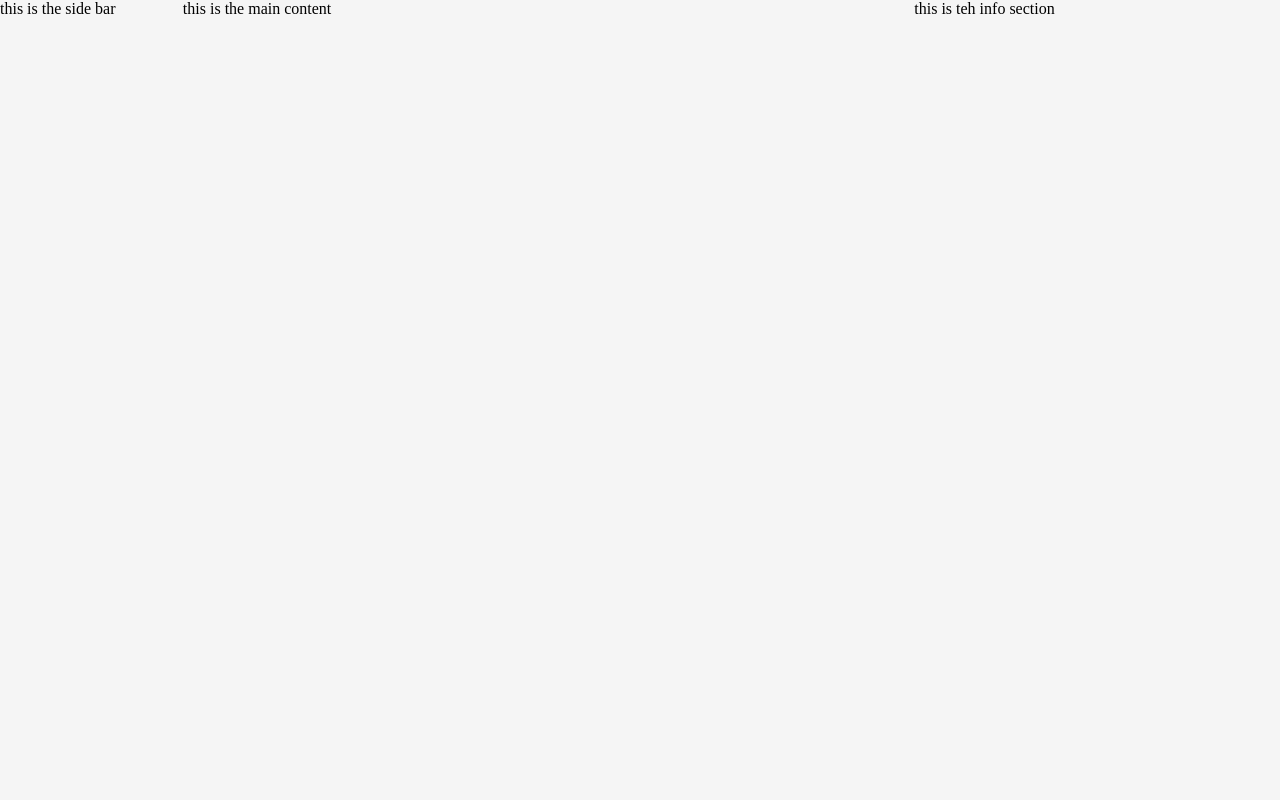
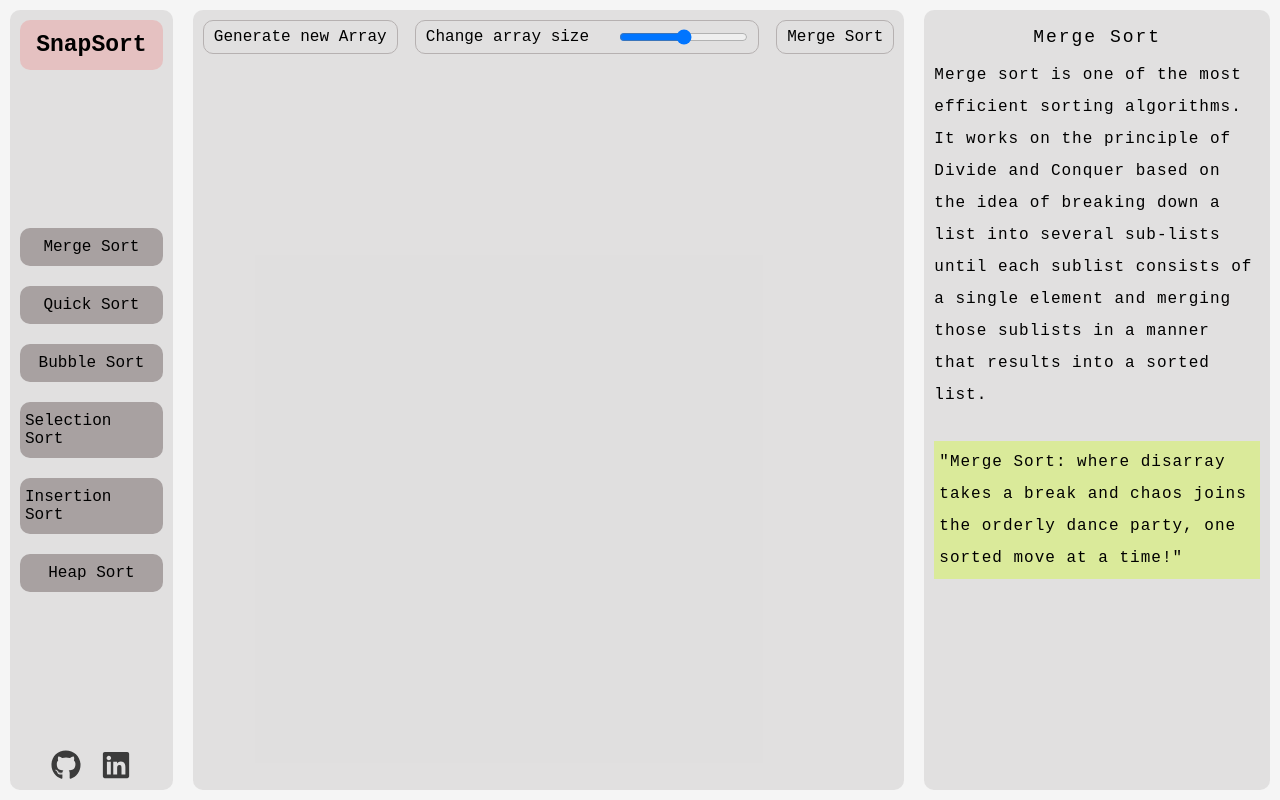
Before and after one commit to Ashermuzic/sort_visualizer, a React (Vite) app: page / in a window 1280 px wide. Built offline with nearby package versions, Linux system fonts and the light colour scheme.

Commit message:
frontend setup

```diff
--- a/package.json
+++ b/package.json
@@ -11,7 +11,8 @@
   },
   "dependencies": {
     "react": "^18.2.0",
-    "react-dom": "^18.2.0"
+    "react-dom": "^18.2.0",
+    "react-icons": "^4.12.0"
   },
   "devDependencies": {
     "@types/react": "^18.2.43",
--- a/src/App.scss
+++ b/src/App.scss
@@ -1,6 +1,9 @@
 * {
+  @import url("https://fonts.googleapis.com/css2?family=Roboto+Mono:wght@300;400;500;600;700&display=swap");
+  font-family: "Roboto Mono", monospace;
   margin: 0;
   padding: 0;
+
   .container {
     background-color: #f5f5f5;
     height: 100vh;
--- a/src/components/content/Content.jsx
+++ b/src/components/content/Content.jsx
@@ -2,7 +2,23 @@ import React from "react";
 import "./content.scss";
 
 function Content() {
-  return <div className="content-container">this is the main content</div>;
+  return (
+    <div className="content-container">
+      <div className="content-card">
+        <div className="content-card-navbar">
+          <div className="content-card-navbar-button">Generate new Array</div>
+          <div className="content-card-navbar-button">
+            <div className="button-range">
+              <p>Change array size</p>
+              <input type="range" />
+            </div>
+          </div>
+          <div className="content-card-navbar-button">Merge Sort</div>
+        </div>
+        <div className="content-card-main"></div>
+      </div>
+    </div>
+  );
 }
 
 export default Content;
--- a/src/components/content/content.scss
+++ b/src/components/content/content.scss
@@ -1,3 +1,32 @@
 .content-container {
+  box-sizing: border-box;
+  padding: 10px;
   height: 100vh;
+  .content-card {
+    display: flex;
+    flex-direction: column;
+    // justify-content: space-between;
+    box-sizing: border-box;
+    border-radius: 10px;
+    gap: 10px;
+    padding: 10px;
+    background-color: rgba(165, 161, 161, 0.26);
+    height: calc(100vh - 20px);
+    .content-card-navbar {
+      display: flex;
+      justify-content: space-between;
+      .content-card-navbar-button {
+        padding: 7px 10px;
+        border: 1px solid rgb(182, 177, 177);
+        border-radius: 10px;
+        .button-range {
+          display: flex;
+          gap: 30px;
+        }
+      }
+    }
+    .content-card-main {
+      background-color: red;
+    }
+  }
 }
--- a/src/components/info/Info.jsx
+++ b/src/components/info/Info.jsx
@@ -2,7 +2,26 @@ import React from "react";
 import "./info.scss";
 
 function Info() {
-  return <div className="info-container">this is teh info section</div>;
+  return (
+    <div className="info-container">
+      <div className="info-card">
+        <div className="info-card-title">Merge Sort</div>
+        <div className="info-card-info">
+          <p>
+            Merge sort is one of the most efficient sorting algorithms. It works
+            on the principle of Divide and Conquer based on the idea of breaking
+            down a list into several sub-lists until each sublist consists of a
+            single element and merging those sublists in a manner that results
+            into a sorted list.
+          </p>
+          <p className="add-on">
+            "Merge Sort: where disarray takes a break and chaos joins the
+            orderly dance party, one sorted move at a time!"
+          </p>
+        </div>
+      </div>
+    </div>
+  );
 }
 
 export default Info;
--- a/src/components/info/info.scss
+++ b/src/components/info/info.scss
@@ -1,3 +1,33 @@
 .info-container {
+  box-sizing: border-box;
+  padding: 10px;
   height: 100vh;
+  .info-card {
+    // display: flex;
+    // flex-direction: column;
+    // justify-content: space-between;
+    box-sizing: border-box;
+    border-radius: 10px;
+    gap: 10px;
+    padding: 10px;
+    background-color: rgba(165, 161, 161, 0.26);
+    height: calc(100vh - 20px);
+    .info-card-title {
+      display: flex;
+      justify-content: center;
+      font-size: 18px;
+      letter-spacing: 2px;
+      padding: 7px 0px;
+    }
+    .info-card-info {
+      margin-top: 5px;
+      letter-spacing: 1px;
+      line-height: 2;
+      .add-on {
+        margin-top: 30px;
+        background-color: rgba(200, 255, 0, 0.315);
+        padding: 5px;
+      }
+    }
+  }
 }
--- a/src/components/sidebar/Sidebar.jsx
+++ b/src/components/sidebar/Sidebar.jsx
@@ -1,8 +1,35 @@
 import React from "react";
 import "./sidebar.scss";
+import { FaGithub } from "react-icons/fa";
+import { FaLinkedin } from "react-icons/fa";
 
 function Sidebar() {
-  return <div className="side-container">this is the side bar</div>;
+  const algorithms = [
+    { type: "Merge Sort" },
+    { type: "Quick Sort" },
+    { type: "Bubble Sort" },
+    { type: "Selection Sort" },
+    { type: "Insertion Sort" },
+    { type: "Heap Sort" },
+  ];
+  return (
+    <div className="side-container">
+      <div className="side-card">
+        <div className="side-title">SnapSort</div>
+        <div className="side-content">
+          {algorithms.map((algo) => (
+            <div key={algo.type} className="side-content-card">
+              {algo.type}
+            </div>
+          ))}
+        </div>
+        <div className="side-links">
+          <FaGithub className="side-links-icon" />
+          <FaLinkedin className="side-links-icon" />
+        </div>
+      </div>
+    </div>
+  );
 }
 
 export default Sidebar;
--- a/src/components/sidebar/sidebar.scss
+++ b/src/components/sidebar/sidebar.scss
@@ -1,3 +1,46 @@
 .side-container {
+  box-sizing: border-box;
+  padding: 10px;
   height: 100vh;
+  .side-card {
+    display: flex;
+    flex-direction: column;
+    justify-content: space-between;
+    box-sizing: border-box;
+    border-radius: 10px;
+    padding: 10px;
+    background-color: rgba(165, 161, 161, 0.26);
+    height: calc(100vh - 20px);
+    .side-title {
+      background-color: rgba(255, 0, 0, 0.137);
+      height: 50px;
+      border-radius: 10px;
+      display: flex;
+      justify-content: center;
+      align-items: center;
+      font-size: 23px;
+      font-weight: 600;
+    }
+    .side-content {
+      display: flex;
+      flex-direction: column;
+      gap: 20px;
+      .side-content-card {
+        display: flex;
+        justify-content: center;
+        padding: 10px 5px;
+        border-radius: 10px;
+        background-color: rgb(168, 161, 161);
+      }
+    }
+    .side-links {
+      display: flex;
+      justify-content: center;
+      gap: 20px;
+      .side-links-icon {
+        font-size: 30px;
+        color: #3b3b3b;
+      }
+    }
+  }
 }
```
Also changed, not shown: 1 other file (tests, documents, lock files or other folders).
